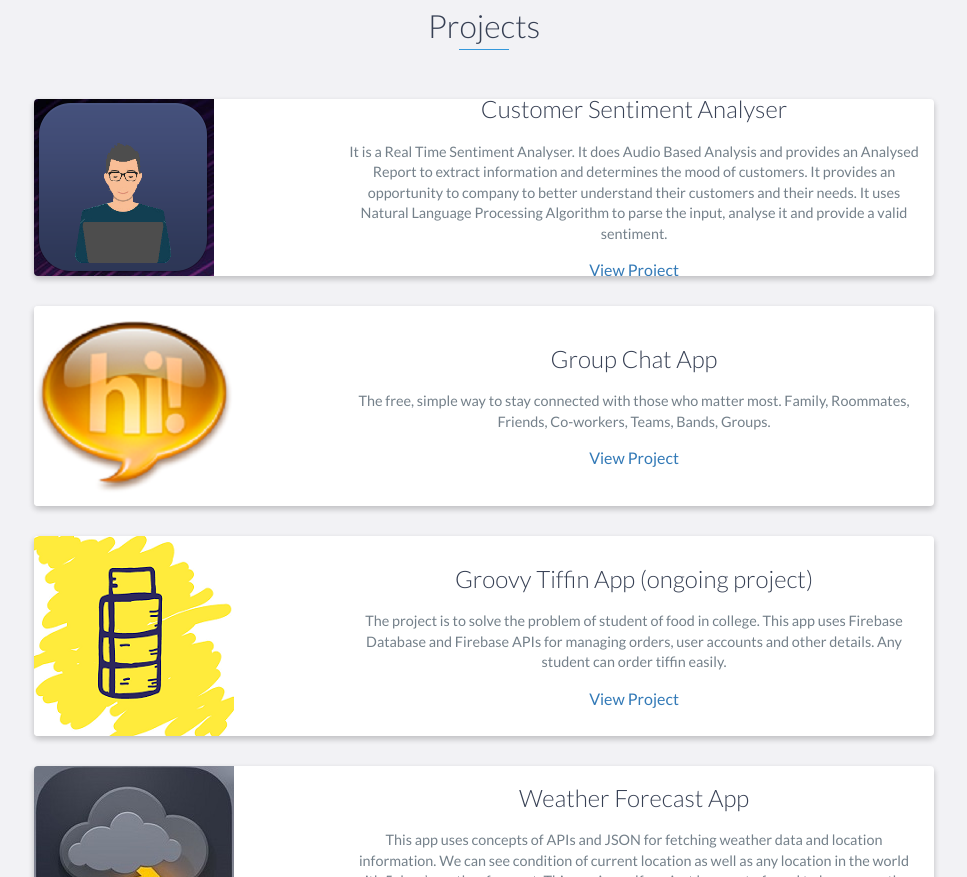
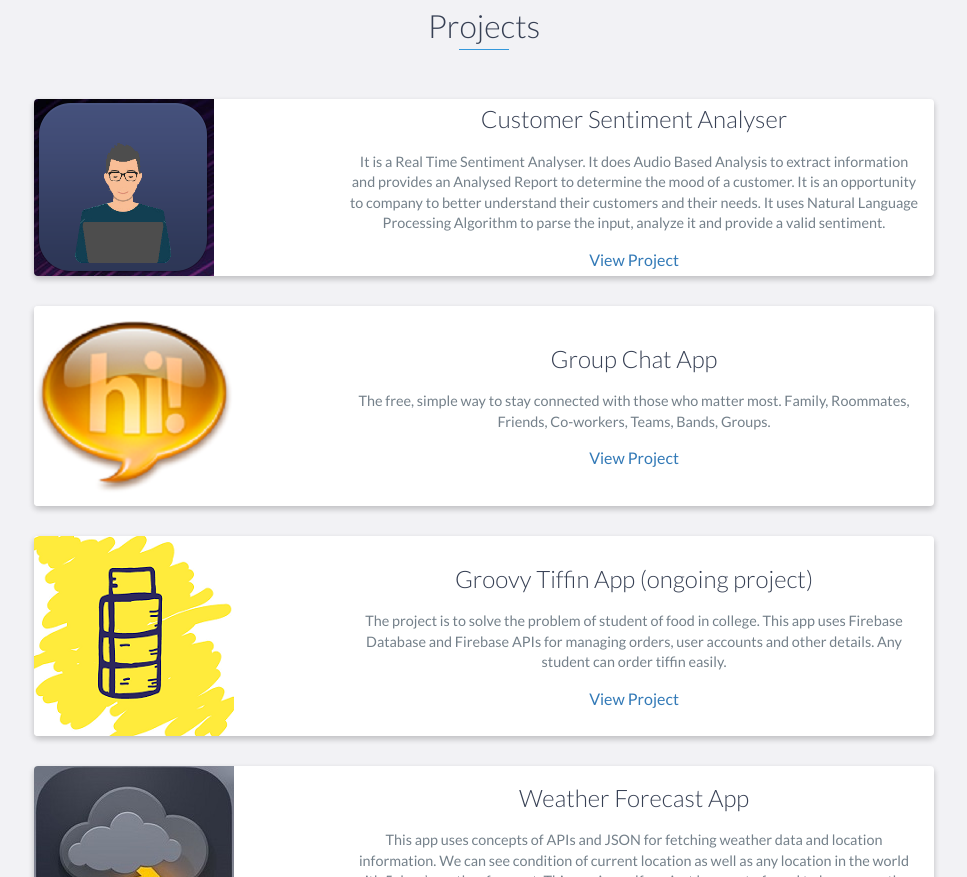
Before and after one commit to abhimanyu96edu/abhimanyu96edu.github.io, a website: page index.html in a window 1280 px wide. Shown: the part 1485-2362 px from the top of the page, without its empty margins (156-1123 px from the left). Drawn offline with nearby package versions, Linux system fonts and the light colour scheme.

Commit message:
Group Chat

```diff
--- a/index.html
+++ b/index.html
@@ -118,7 +118,7 @@
                     <div class="project-info">
                         <h3>Customer Sentiment Analyser</h3>
                         <p>
-							It is a Real Time Sentiment Analyser. It does Audio Based Analysis and provides an Analysed Report to extract information and determines the mood of customers. It provides an opportunity to company to better understand their customers and their needs. It uses Natural Language Processing Algorithm to parse the input, analyse it and provide a valid sentiment.
+							It is a Real Time Sentiment Analyser. It does Audio Based Analysis to extract information and provides an Analysed Report to determine the mood of a customer. It is an opportunity to company to better understand their customers and their needs. It uses Natural Language Processing Algorithm to parse the input, analyze it and provide a valid sentiment.
 						</p>
                         <a href="https://github.com/abhimanyu96edu/CustomerSentimentAnalyser">View Project</a>
                     </div>
```
